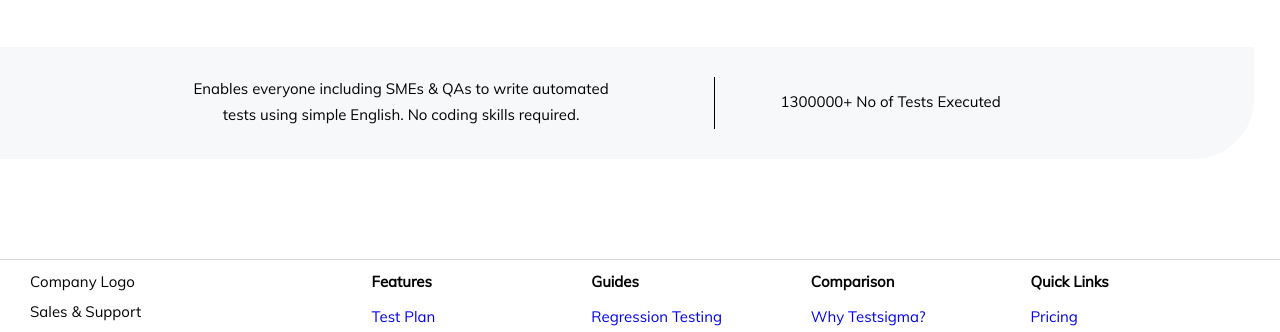
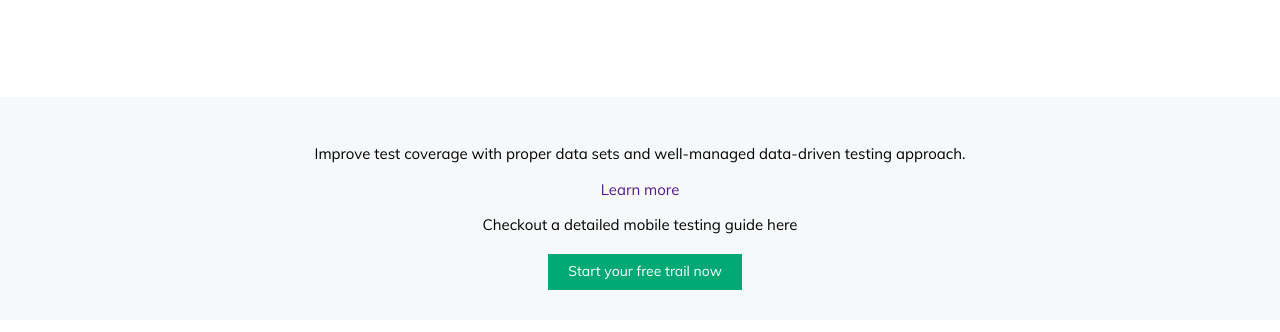
Before and after one commit to vulchivijay/storybook-gatsby, a Gatsby site: page / in a window 1280 px wide. Shown: the part 609-941 px from the top of the page. Built offline with nearby package versions, Linux system fonts and the light colour scheme; Gatsby itself is replaced by a stand-in of ours.

Commit message:
Full width Stripe prototype added

```diff
--- a/src/components/Footer/index.js
+++ b/src/components/Footer/index.js
@@ -5,7 +5,6 @@ import { Link } from "gatsby"
 import "./index.scss"
 
 const Footer = ({ footerData }) => {
-  console.log(footerData);
   return (
   <footer>
     <div className="container container--large">
--- /dev/null
+++ b/src/components/shared/FullWidthStripe.js
@@ -0,0 +1,34 @@
+import * as React from "react"
+import { Link } from "gatsby"
+import Button from "./Button"
+
+import "./fullwidthstripe.scss"
+
+const FullWidthStripe = ({para, digits, link, button, extraPara}) => {
+  const buttonData = {
+    primary: true,
+    label: button ? button.text : ''
+  }
+
+  const bottomRightCurve = digits ? 'fullwidthstripe--brcurve' : ''
+
+  return (
+    <section className={['m-section fullwidthstripe', bottomRightCurve].join(' ')}>
+      { !digits && (<div>
+          { para && !digits && (<p>{para}</p>) }
+          { link && (<Link to="">{link.text}</Link>) }
+          { extraPara && (<p>{extraPara}</p>) }
+          { button && <Button {...buttonData} /> }
+        </div>)
+      }
+      { digits && para && (<div className="flex w-70">
+          <p className="w-60">{para}</p>
+          <p className="w-40 column-digits">{digits}</p>
+        </div>)
+      }
+
+    </section>
+  )
+}
+
+export default FullWidthStripe
--- a/src/components/shared/customers.js
+++ b/src/components/shared/customers.js
@@ -19,16 +19,6 @@ const Customers = ({title, subheading, para, logos, digits}) => {
           </div>
         </div>)
       }
-      {
-        digits && para && (
-          <div className="flex flex--jcl test--executes">
-            <div className="flex w-70">
-              <p className="w-60">{para}</p>
-              <p className="w-40 column-digits">{digits}</p>
-            </div>
-          </div>
-        )
-      }
     </section>
   )
 }
--- a/src/components/shared/customers.scss
+++ b/src/components/shared/customers.scss
@@ -21,20 +21,3 @@
     margin: 0 1rem;
   }
 }
-
-.test--executes {
-  width: 98%;
-  margin: 5rem 0;
-  padding: 3rem 0;
-  border-radius: 0 0 60px 0;
-  background-color: #f6f8f9;
-
-  p {
-    line-height: 26px;
-  }
-
-  p:first-child {
-    padding-right: 10rem;
-    border-right: 1px solid #000;
-  }
-}
--- /dev/null
+++ b/src/components/shared/fullwidthstripe.scss
@@ -0,0 +1,20 @@
+.fullwidthstripe {
+  text-align: center;
+  margin: 5rem 0;
+  padding: 3rem 0;
+  background-color: #f6f8f9;
+
+  &.fullwidthstripe--brcurve {
+    width: 98%;
+    border-radius: 0 0 60px 0;
+
+    p:first-child {
+      padding-right: 10rem;
+      border-right: 1px solid #000;
+    }
+  }
+
+  p {
+    line-height: 26px;
+  }
+}
--- a/src/components/styles.scss
+++ b/src/components/styles.scss
@@ -56,7 +56,14 @@ ul {
 
 .l-section {
   padding: 50px 0;
+}
 
+.m-section {
+  padding: 30px 0;
+}
+
+.l-section,
+.m-section {
   .w-30,
   .w-40,
   .w-50,
--- a/src/pages/index.js
+++ b/src/pages/index.js
@@ -1,6 +1,7 @@
 import * as React from "react"
 import Layout from "./../components/Layout"
 import Customers from "../components/shared/customers"
+import FullWidthString from "../components/shared/FullWidthStripe"
 
 // markup
 const IndexPage = () => {
@@ -39,6 +40,22 @@ const IndexPage = () => {
         logoAlt: 'logo3'
       }
     },
+  }
+
+  const fullWidthStringData = {
+    para: "Improve test coverage with proper data sets and well-managed data-driven testing approach.",
+    button: {
+      url: "/",
+      text: "Start your free trail now"
+    },
+    link: {
+      url: "/",
+      text: "Learn more"
+    },
+    extraPara: "Checkout a detailed mobile testing guide here"
+  }
+
+  const fullWidthStringDataTwoColumn = {
     para: "Enables everyone including SMEs & QAs to write automated tests using simple English. No coding skills required.",
     digits: "1300000+ No of Tests Executed"
   }
@@ -51,6 +68,8 @@ const IndexPage = () => {
       <div>
         <Customers {...CustomersPrimary} />
         <Customers {...CustomersSecondaryWithTwoColumns} />
+        <FullWidthString {...fullWidthStringData} />
+        <FullWidthString {...fullWidthStringDataTwoColumn} />
       </div>
     </Layout>
   )
```
Also changed, not shown: src/stories/Customers.stories.jsx (+0 -6 lines), src/stories/FullWidthStripe.stories.jsx (added, +30 -0 lines).
